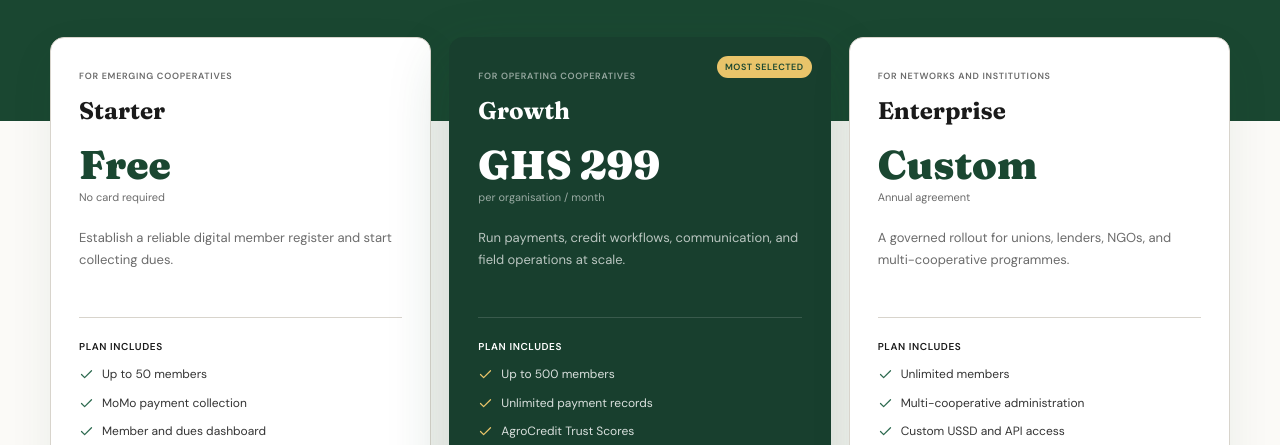
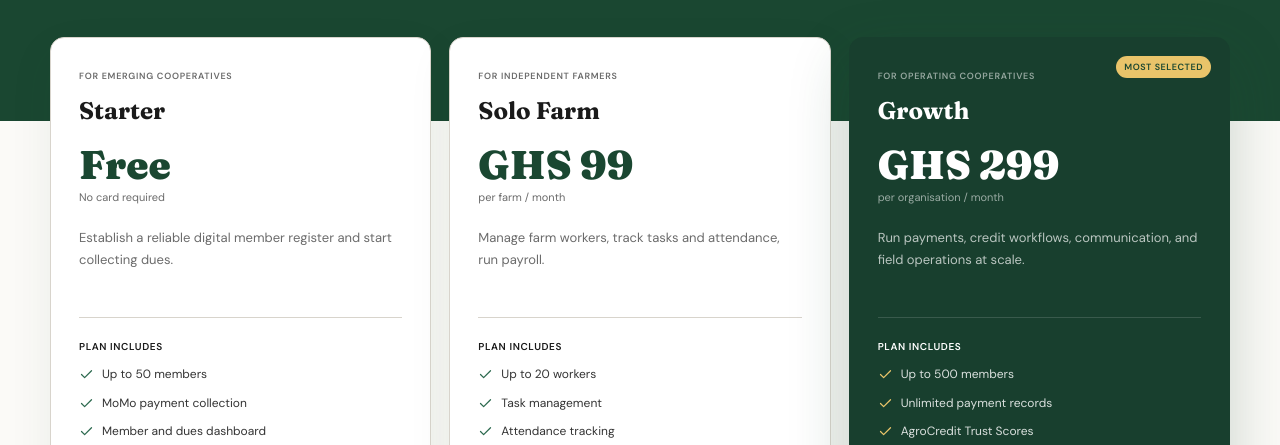
Before and after one commit to Bempong-Sylvester-Obese/agro-os, a React (Vite) app in the folder frontend/: page /pricing in a window 1280 px wide. Shown: the part 507-952 px from the top of the page. Built offline with nearby package versions, Linux system fonts and the light colour scheme; no server answers.

Commit message:
feat: add Solo plan to billing catalog

```diff
--- a/frontend/src/pages/PricingPage.jsx
+++ b/frontend/src/pages/PricingPage.jsx
@@ -13,6 +13,16 @@
     description: 'Establish a reliable digital member register and start collecting dues.',
     features: ['Up to 50 members', 'MoMo payment collection', 'Member and dues dashboard', '100 SMS messages per month', 'Email support'],
     cta: 'Create free workspace',
+  },
+  {
+    key: 'solo',
+    name: 'Solo Farm',
+    eyebrow: 'For independent farmers',
+    price: 'GHS 99',
+    cadence: 'per farm / month',
+    description: 'Manage farm workers, track tasks and attendance, run payroll.',
+    features: ['Up to 20 workers', 'Task management', 'Attendance tracking', 'Wage payroll', '200 SMS messages per month', 'Worker USSD access'],
+    cta: 'Start Solo Farm onboarding',
   },
   {
     key: 'growth',
--- a/frontend/src/pages/SubscriptionPage.jsx
+++ b/frontend/src/pages/SubscriptionPage.jsx
@@ -10,6 +10,13 @@
     cadence: 'No billing details required',
     description: 'Core member records and payment collection for cooperatives getting started.',
     terms: ['Up to 50 members', 'Immediate workspace access', 'Upgrade when your operation grows'],
+  },
+  solo: {
+    name: 'Solo Farm',
+    price: 'GHS 99',
+    cadence: 'per farm / month',
+    description: 'Manage farm workers, track tasks and attendance, run payroll.',
+    terms: ['Up to 20 workers', 'Worker management', 'Attendance tracking', 'Wage payroll'],
   },
   growth: {
     name: 'Growth',
@@ -59,7 +66,8 @@
   }
 
   function continueToAccount() {
-    const intent = { plan: planKey, ...form }
+    const orgType = planKey === 'solo' ? 'solo_farm' : 'cooperative'
+    const intent = { plan: planKey, ...form, org_type: orgType }
     window.sessionStorage.setItem('agroos-subscription-intent', JSON.stringify(intent))
     const params = new URLSearchParams({ mode: 'signup', plan: planKey, onboarding: 'subscription' })
     navigate(`/login?${params.toString()}`)
```
Also changed, not shown: 1 other file (tests, documents, lock files or other folders).
